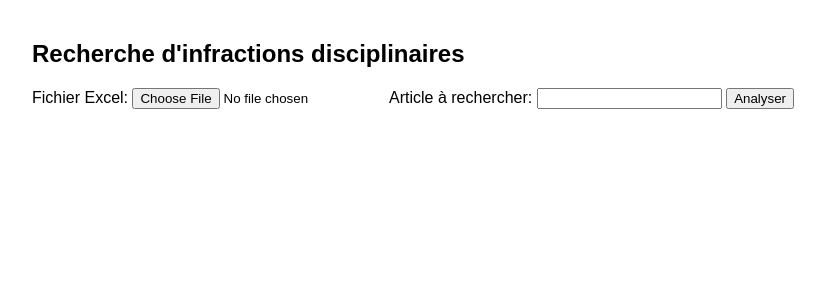
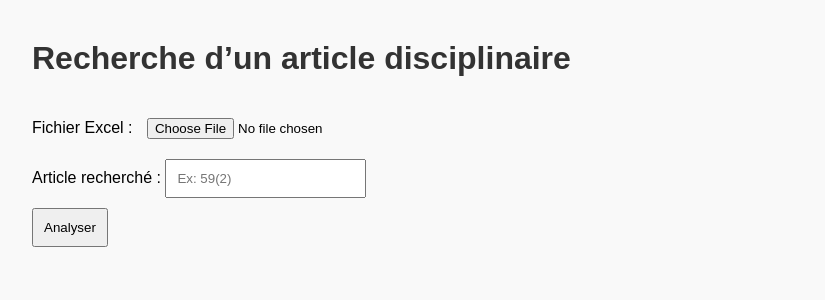
Before and after one commit to BPelletier258/analyseur-discipline, a Flask app: page / in a window 1280 px wide. Shown: the top 300 px of the page, without its empty margins (8-833 px from the left). Run offline with Flask 2, Linux system fonts and the light colour scheme.

Commit message:
Update index.html

```diff
--- a/templates/index.html
+++ b/templates/index.html
@@ -5,25 +5,81 @@
     <meta charset="UTF-8">
     <title>Analyse d'article disciplinaire</title>
     <style>
-        body { font-family: Arial, sans-serif; margin: 40px; }
-        table { border-collapse: collapse; width: 100%; line-height: 1.5; }
-        th, td { border: 1px solid #ccc; padding: 8px; }
-        th { background-color: #f2f2f2; }
-        .rouge { color: red; font-weight: bold; }
-        pre { background: #f7f7f7; padding: 10px; white-space: pre-wrap; }
+        body {
+            font-family: Arial, sans-serif;
+            margin: 40px;
+            background-color: #f9f9f9;
+        }
+        h1 {
+            color: #333;
+        }
+        form {
+            margin-top: 20px;
+            margin-bottom: 30px;
+        }
+        input[type="text"], input[type="file"], button {
+            padding: 10px;
+            margin-top: 10px;
+            margin-right: 10px;
+        }
+        table {
+            width: 100%;
+            border-collapse: collapse;
+            margin-top: 30px;
+            font-size: 0.95em;
+        }
+        th, td {
+            border: 1px solid #ccc;
+            padding: 10px;
+            text-align: left;
+            vertical-align: top;
+        }
+        th {
+            background-color: #e0e0e0;
+        }
+        .rouge {
+            color: red;
+            font-weight: bold;
+        }
+        .message-erreur {
+            color: red;
+            font-weight: bold;
+        }
+        .telechargement {
+            margin-top: 20px;
+        }
+        .table-wrapper {
+            overflow-x: auto;
+        }
     </style>
 </head>
 <body>
-    <h2>Recherche d'infractions disciplinaires</h2>
+    <h1>Recherche d’un article disciplinaire</h1>
+
+    {% if erreur %}
+        <p class="message-erreur">{{ erreur }}</p>
+    {% endif %}
+
     <form action="/analyse" method="post" enctype="multipart/form-data">
-        <label for="file">Fichier Excel:</label>
-        <input type="file" name="file" required>
-        <label for="article">Article à rechercher:</label>
-        <input type="text" name="article" required>
+        <label for="fichier_excel">Fichier Excel :</label>
+        <input type="file" name="fichier_excel" required>
+        <br>
+        <label for="article">Article recherché :</label>
+        <input type="text" name="article" placeholder="Ex: 59(2)" required>
+        <br>
         <button type="submit">Analyser</button>
     </form>
-    {% if erreur %}
-        <p style="color: red;"><strong>{{ erreur }}</strong></p>
+
+    {% if markdown %}
+        <div class="table-wrapper">
+            <pre style="line-height: 1.5;">{{ markdown }}</pre>
+        </div>
+    {% endif %}
+
+    {% if fichier_excel %}
+        <div class="telechargement">
+            <a href="data:application/vnd.openxmlformats-officedocument.spreadsheetml.sheet;base64,{{ fichier_excel | b64encode }}" download="résultats.xlsx">Télécharger le fichier Excel</a>
+        </div>
     {% endif %}
 </body>
 </html>
```
